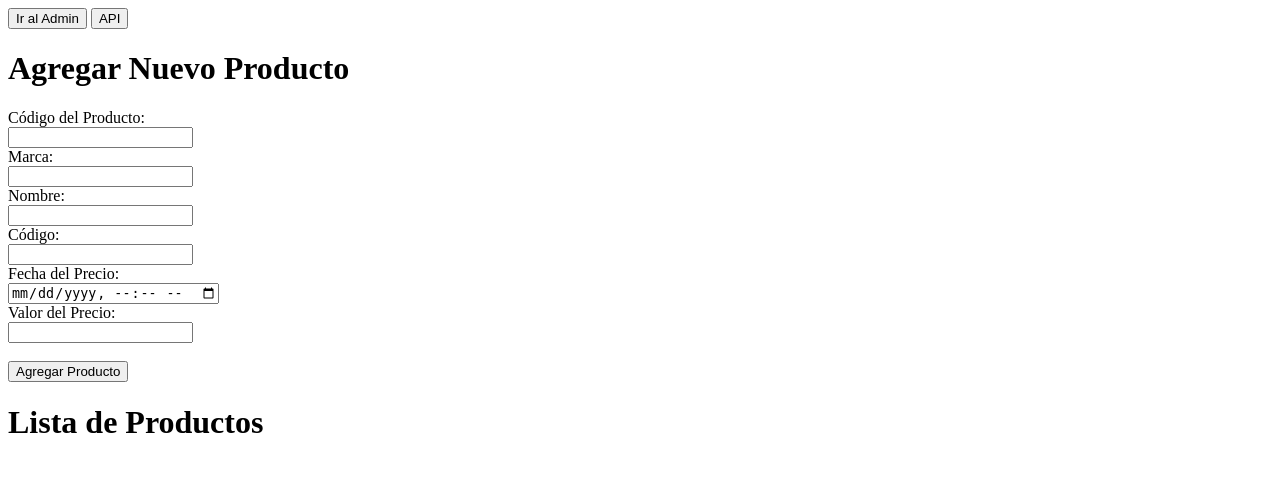
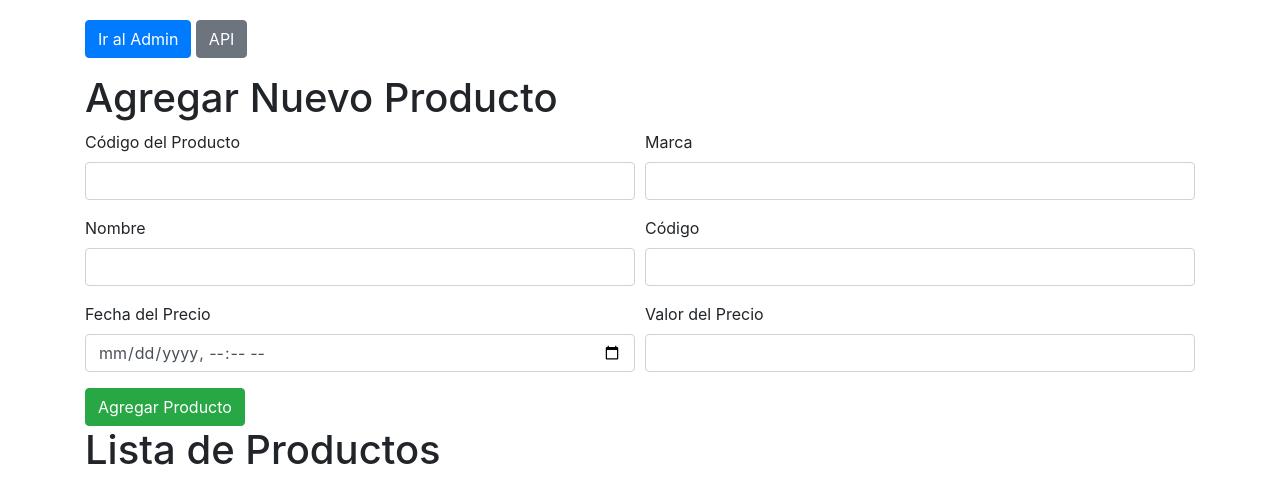
Before and after one commit to GonzaloIgnDuoc/Integrasaund, a Django app: page /index in a window 1280 px wide. Shown: the top 504 px of the page. Run offline with Django 5.2, Linux system fonts and the light colour scheme; data that the repository does not hold is empty; parts of the project's set-up code (start-up, migrations or seed data) failed here and were passed over; some libraries are stand-ins or nearby versions.

Commit message:
css y otros arreglos

```diff
--- a/ferremas/ferremas/urls.py
+++ b/ferremas/ferremas/urls.py
@@ -27,10 +27,11 @@ router.register(r'precios', PrecioViewSet)
 
 urlpatterns = [
     path('admin/', admin.site.urls),
-    path('', include(router.urls)),
+    path('api/', include(router.urls)),
     path('index', index, name='index'),
     path('productos/<int:id>/', producto_detail, name='producto_detail'),
     path('webpay-plus-create/', transbank.webpay_plus_create),
     path('webpay-plus-create/commitpay/', transbank.commit_pay, name='commit-pay'),
     path('get_dolar_data/', views.get_dolar_data, name='get_dolar_data'),
+    path('', index, name='index'),
 ]
--- a/ferremas/miapp/static/js/scripts.js
+++ b/ferremas/miapp/static/js/scripts.js
@@ -1,5 +1,4 @@
 function cargarProductos() {
-    // Primero, obtén el valor del dólar
     fetch('/get_dolar_data/')
     .then(response => response.json())
     .then(dolarData => {
@@ -9,8 +8,7 @@ function cargarProductos() {
             throw new Error('Valor del dólar no es un número');
         }
 
-        // Luego, obtén los productos
-        fetch('/productos/')
+        fetch('/api/productos/')
         .then(response => response.json())
         .then(data => {
             const lista = document.getElementById('productos-list');
@@ -18,19 +16,28 @@ function cargarProductos() {
             data.forEach(producto => {
                 const precios = producto.precios.map(p => {
                     let valor = Number(p.valor.replace(',', '.'));
+                    let valorRedondeado = (valor).toFixed(2);
                     if (isNaN(valor)) {
                         throw new Error('Valor del producto no es un número');
                     }
-                    const valorEnDL = (valor / (dolarValue )).toFixed(2);  // Asegúrate de ajustar el valor del dólar también
-                    return `Valor en CLP: $${valor} - Valor en Dolar: $${valorEnDL} - `;
-                }).join(', ');
-                const item = document.createElement('li');
+                    const valorEnDL = (valor / dolarValue).toFixed(2);
+                    return `<strong><p class="card-text">Valor en CLP:</strong> $${valor}</p>
+                            <strong><p class="card-text">Valor en CLP:</strong> $${valorEnDL}</p>`;
+                }).join('<br>');
+                const item = document.createElement('div');
+                item.className = 'col-md-4 product-card';
                 item.innerHTML = `
-                    Nombre: ${producto.nombre} - Marca: ${producto.marca} - ${precios}  Código del Producto: ${producto.codigo_producto}
-
-                    <button onclick="pagarProducto(${producto.precios[0].id}, ${producto.precios[0].valor})">PAGAR</button>`;
+                    <div class="card">
+                        <div class="card-body">
+                            <h5 class="card-title">${producto.nombre} </h5>
+                            <h6>${producto.marca}</h6>
+                            <p class="card-text">${precios}</p>
+                            <p class="card-text">Código del Producto: ${producto.codigo_producto}</p>
+                            <button class="btn btn-primary" onclick="pagarProducto(${producto.precios[0].id}, ${producto.precios[0].valor})">PAGAR</button>
+                        </div>
+                    </div>`;
                 lista.appendChild(item);
-            });/*<button onclick="agregarAlCarrito(${producto.id})">Añadir</button> */
+            });
         })
         .catch(error => console.error('Error:', error));
     })
@@ -49,7 +56,7 @@ function submitProducto() {
         }]
     };
 
-    fetch('/productos/', {
+    fetch('api/productos/', {
         method: 'POST',
         headers: {
             'Content-Type': 'application/json',
--- a/ferremas/miapp/templates/index.html
+++ b/ferremas/miapp/templates/index.html
@@ -4,33 +4,88 @@
 <head>
     <meta charset="UTF-8">
     <title>Productos</title>
-    <script src="{% static '/js/scripts.js' %}"></script>
+    <link href="https://stackpath.bootstrapcdn.com/bootstrap/4.5.2/css/bootstrap.min.css" rel="stylesheet">
+    <script src="{% static 'js/scripts.js' %}"></script>
+    <style>
+        body {
+            padding: 20px;
+        }
+        .product-card {
+            margin-bottom: 20px;
+        }
+        .btn-primary:hover {
+            transform: translateY(-2px);
+            box-shadow: 0 4px 8px rgba(0, 0, 0, 0.2);
+        }
+    </style>
 </head>
 <body>
-    <button onclick="window.location.href=`{% url 'admin:index' %}`">Ir al Admin</button>
-    <button onclick="window.location.href='/'">API</button>
-    <h1>Agregar Nuevo Producto</h1>
-    <form id="productoForm">
-        {% csrf_token %}
-        <label for="codigo_producto">Código del Producto:</label><br>
-        <input type="text" id="codigo_producto" name="codigo_producto"><br>
-        <label for="marca">Marca:</label><br>
-        <input type="text" id="marca" name="marca"><br>
-        <label for="nombre">Nombre:</label><br>
-        <input type="text" id="nombre" name="nombre"><br>
-        <label for="codigo">Código:</label><br>
-        <input type="text" id="codigo" name="codigo"><br>
-        <label for="fecha">Fecha del Precio:</label><br>
-        <input type="datetime-local" id="fecha" name="fecha"><br>
-        <label for="valor">Valor del Precio:</label><br>
-        <input type="number" id="valor" name="valor" step="0.01"><br><br>
-        <button type="button" onclick="submitProducto()">Agregar Producto</button>
-    </form>
-
-    <h1>Lista de Productos</h1>
-    <ul id="productos-list"></ul>
-
-    <!--<h1>Carrito de Comprass</h1>
-    <ul id="carrito-list"></ul>!-->
+    <div class="container">
+        <div class="row mb-3">
+            <div class="col">
+                <button class="btn btn-primary" onclick="window.location.href=`{% url 'admin:index' %}`">Ir al Admin</button>
+                <button class="btn btn-secondary" onclick="window.location.href='/api/'">API</button>
+            </div>
+        </div>
+        <div class="row">
+            <div class="col">
+                <h1>Agregar Nuevo Producto</h1>
+                <form id="productoForm" class="needs-validation" novalidate>
+                    {% csrf_token %}
+                    <div class="form-row">
+                        <div class="col-md-6 mb-3">
+                            <label for="codigo_producto">Código del Producto</label>
+                            <input type="text" class="form-control" id="codigo_producto" name="codigo_producto" required>
+                            <div class="invalid-feedback">
+                                Por favor, ingrese el código del producto.
+                            </div>
+                        </div>
+                        <div class="col-md-6 mb-3">
+                            <label for="marca">Marca</label>
+                            <input type="text" class="form-control" id="marca" name="marca" required>
+                            <div class="invalid-feedback">
+                                Por favor, ingrese la marca del producto.
+                            </div>
+                        </div>
+                    </div>
+                    <div class="form-row">
+                        <div class="col-md-6 mb-3">
+                            <label for="nombre">Nombre</label>
+                            <input type="text" class="form-control" id="nombre" name="nombre" required>
+                            <div class="invalid-feedback">
+                                Por favor, ingrese el nombre del producto.
+                            </div>
+                        </div>
+                        <div class="col-md-6 mb-3">
+                            <label for="codigo">Código</label>
+                            <input type="text" class="form-control" id="codigo" name="codigo" required>
+                            <div class="invalid-feedback">
+                                Por favor, ingrese el código del producto.
+                            </div>
+                        </div>
+                    </div>
+                    <div class="form-row">
+                        <div class="col-md-6 mb-3">
+                            <label for="fecha">Fecha del Precio</label>
+                            <input type="datetime-local" class="form-control" id="fecha" name="fecha" required>
+                            <div class="invalid-feedback">
+                                Por favor, ingrese la fecha del precio.
+                            </div>
+                        </div>
+                        <div class="col-md-6 mb-3">
+                            <label for="valor">Valor del Precio</label>
+                            <input type="number" class="form-control" id="valor" name="valor" step="0.01" required>
+                            <div class="invalid-feedback">
+                                Por favor, ingrese el valor del precio.
+                            </div>
+                        </div>
+                    </div>
+                    <button type="button" class="btn btn-success" onclick="submitProducto()">Agregar Producto</button>
+                </form>
+                <h1>Lista de Productos</h1>
+                <div id="productos-list" class="row"></div>
+            </div>
+        </div>
+    </div>
 </body>
 </html>
```
Also changed, not shown: ferremas/miapp/serializer.py (+10 -2 lines), ferremas/miapp/templates/commitpay.html (+38 -8 lines), ferremas/requirements.txt (added, +17 -0 lines).
